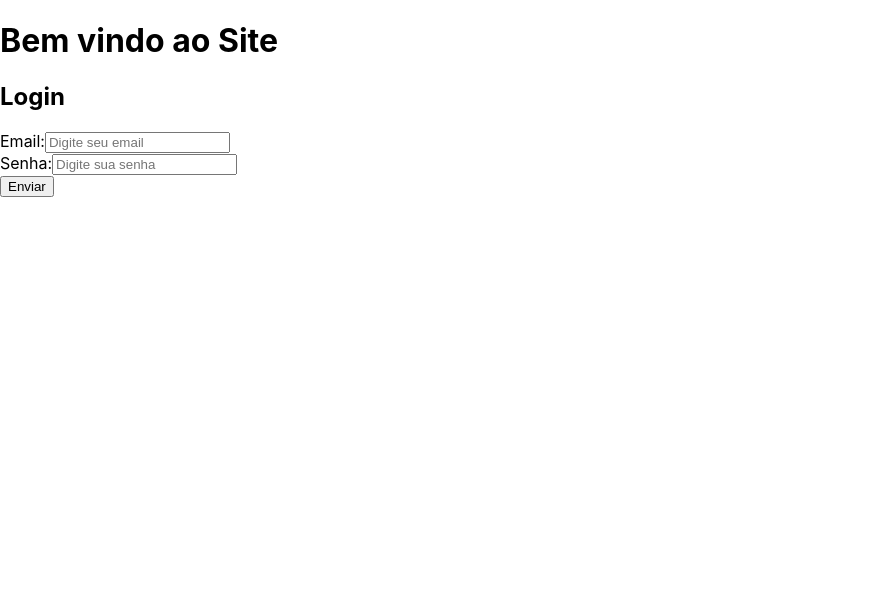
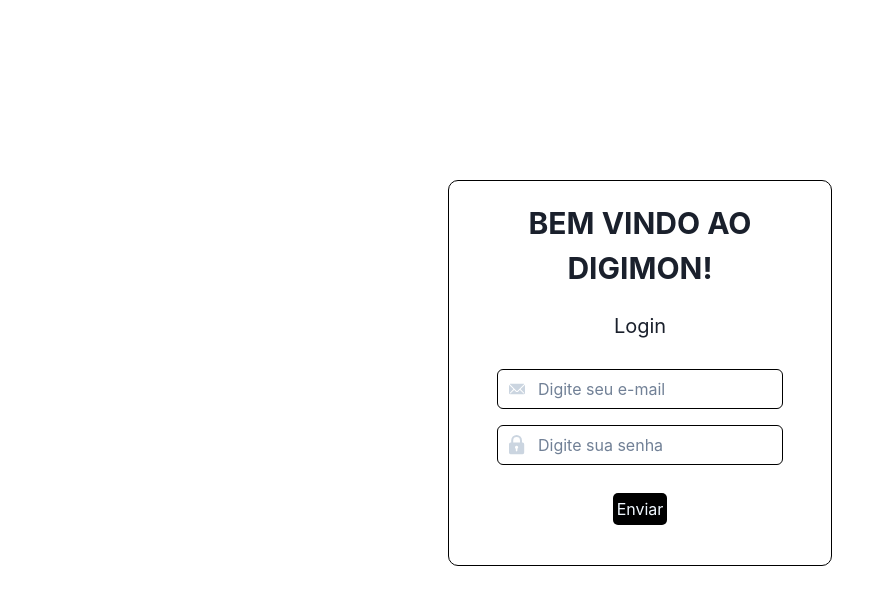
Before and after one commit to GuAparecido/trabalho-front-end, a React (Create React App) app: page / in a window 1280 px wide. Shown: the top 604 px of the page, without its empty margins (0-895 px from the left). Built offline with nearby package versions, Linux system fonts and the light colour scheme.

Commit message:
Adicionando CSS e verificando a AP

```diff
--- a/package.json
+++ b/package.json
@@ -3,9 +3,15 @@
   "version": "0.1.0",
   "private": true,
   "dependencies": {
+    "@chakra-ui/icons": "^2.1.1",
+    "@chakra-ui/react": "^2.8.2",
+    "@emotion/react": "^11.11.4",
+    "@emotion/styled": "^11.11.5",
     "@testing-library/jest-dom": "^5.17.0",
     "@testing-library/react": "^13.4.0",
     "@testing-library/user-event": "^13.5.0",
+    "axios": "^1.7.2",
+    "framer-motion": "^11.2.10",
     "react": "^18.3.1",
     "react-dom": "^18.3.1",
     "react-router-dom": "^6.23.1",
--- /dev/null
+++ b/src/pages/AllCards.js
@@ -0,0 +1,7 @@
+const AllCards = () => {
+    return (
+        <div className="all-cards">Olá</div>
+    );
+}
+
+export default AllCards;
--- a/src/pages/Login.js
+++ b/src/pages/Login.js
@@ -1,6 +1,16 @@
 import { useState } from 'react';
 import '../style/Login.css';
-import { Link, useNavigate } from 'react-router-dom';
+import { useNavigate } from 'react-router-dom';
+import { EmailIcon, LockIcon } from '@chakra-ui/icons'
+import {
+    InputGroup,
+    InputLeftElement,
+    Input,
+    InputRightElement,
+    CheckboxIcon,
+    Box,
+
+} from '@chakra-ui/react';
 
 const Login = () => {
     const navigate = useNavigate();
@@ -10,7 +20,7 @@
     const submit = (e) => {
         e.preventDefault();
         if (!inputEmail) {
-            alert('Preencha o e-mail')
+            alert('Você não preencheu o campo e-mail');
             console.log(inputEmail);
         } else if (inputEmail.length < 8) {
             alert('O campo e-mail tem menos de 8 dígitos ')
@@ -23,7 +33,7 @@
             alert('Senha deve ter no mínimo 8 caracteres');
         } else {
             console.log("Você realizou login");
-            navigate('/profile');
+            navigate('/cards');
         }
     }
 
@@ -35,22 +45,57 @@
         setSenha(event.target.value);
     }
 
+    return (
+        <>
+            <div className='divLogin'>
+                <Box >
+                    <h1 className='title'>BEM VINDO AO DIGIMON!</h1>
+                    <h2 className='subTitle'>Login</h2>
+                    <form onSubmit={submit} className='form'>
+                        <InputGroup >
+                            <InputLeftElement pointerEvents='none' m={2} >
+                                <EmailIcon color='gray.300' />
+                            </InputLeftElement >
+                            <Input type='email' id='email' name='email' placeholder='Digite seu e-mail' m={2} borderColor={'black'} value={inputEmail} onChange={onInputEmail} />
+                        </InputGroup>
 
-    return (
-        <div>
-            <h1>Bem vindo ao Site</h1>
-            <h2>Login</h2>
-            <form onSubmit={submit}>
-                <label for="email">Email:</label>
-                <input type='email' id='email' name='email' placeholder='Digite seu email' value={inputEmail} onChange={onInputEmail} />
-                <br />
-                <label for="senha">Senha:</label>
-                <input type='password' id='senha' name='senha' placeholder='Digite sua senha' value={inputSenha} onChange={onInputSenha} />
-                <br />
-                <button type="submit">Enviar</button>
-            </form>
-        </div>
+                        <InputGroup>
+                            <InputLeftElement pointerEvents='none' color='gray.300' fontSize='1.2em' m={2}>
+                                <LockIcon color='gray.300' />
+                            </InputLeftElement>
+                            <Input type='password' id='password' name='password' placeholder='Digite sua senha' m={2} borderColor={'black'} value={inputSenha} onChange={onInputSenha} />
+                            <InputRightElement>
+                                <CheckboxIcon color='green.500' />
+                            </InputRightElement>
+                        </InputGroup>
+
+                        <button type="submit" className='button'>Enviar</button>
+                    </form>
+                </Box>
+            </div >
+
+
+        </>
     )
 }
 
 export default Login
+
+/*
+<label for="email">Email:</label>
+                    <input type='email' id='email' name='email' placeholder='Digite seu email' value={inputSenha} onChange={onInputSenha} />
+                    {!inputEmail && <Alert status='error'>
+                        <AlertIcon />
+                        <AlertTitle>Campo e-mail não preenchido </AlertTitle>
+                    </Alert>
+                    }
+                    <br />
+                    <label for="senha">Senha:</label>
+                    <input type='password' id='senha' name='senha' placeholder='Digite sua senha' value={inputSenha} onChange={onInputSenha} />
+                    {!inputSenha && <Alert status='error'>
+                        <AlertIcon />
+                        <AlertTitle>Campo senha não preenchido </AlertTitle>
+                    </Alert>
+                    }
+                    <br />
+*/
--- a/src/style/Login.css
+++ b/src/style/Login.css
@@ -0,0 +1,45 @@
+body {
+    background-image: url('../images/BackgroundDigimon.png');
+    background-position: 100%;
+    width: 100%;
+}
+
+.divLogin {
+    width: 30%;
+    margin: auto;
+    margin-top: 180px;
+    padding: 20px;
+    border: 1px solid black;
+    border-radius: 10px;
+
+}
+
+.title {
+    text-align: center;
+    font-size: 30px;
+    font-weight: bold;
+
+}
+
+.subTitle {
+    text-align: center;
+    font-size: 20px;
+    margin-bottom: 0px;
+    margin-top: 20px;
+}
+
+.button {
+    align-items: center;
+    text-align: center;
+    margin-top: 20px;
+    padding: 4px;
+    border-radius: 5px;
+    background-color: black;
+    color: aliceblue;
+}
+
+.form {
+    margin: 20px;
+    text-align: center;
+
+}
```
Also changed, not shown: src/App.js (+10 -1 lines), src/images/BackgroundDigimon.png (added), 1 other file (tests, documents, lock files or other folders).
